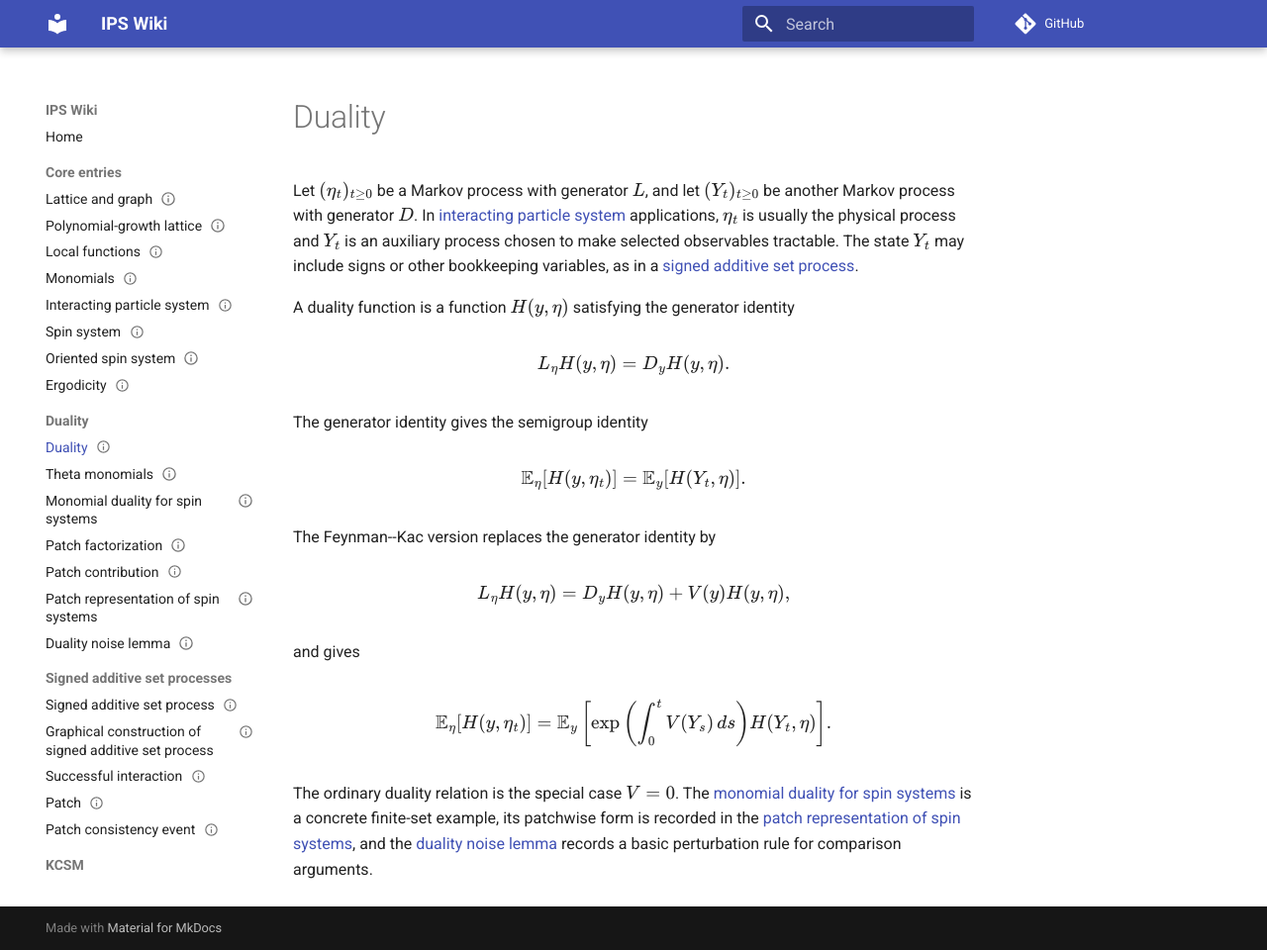
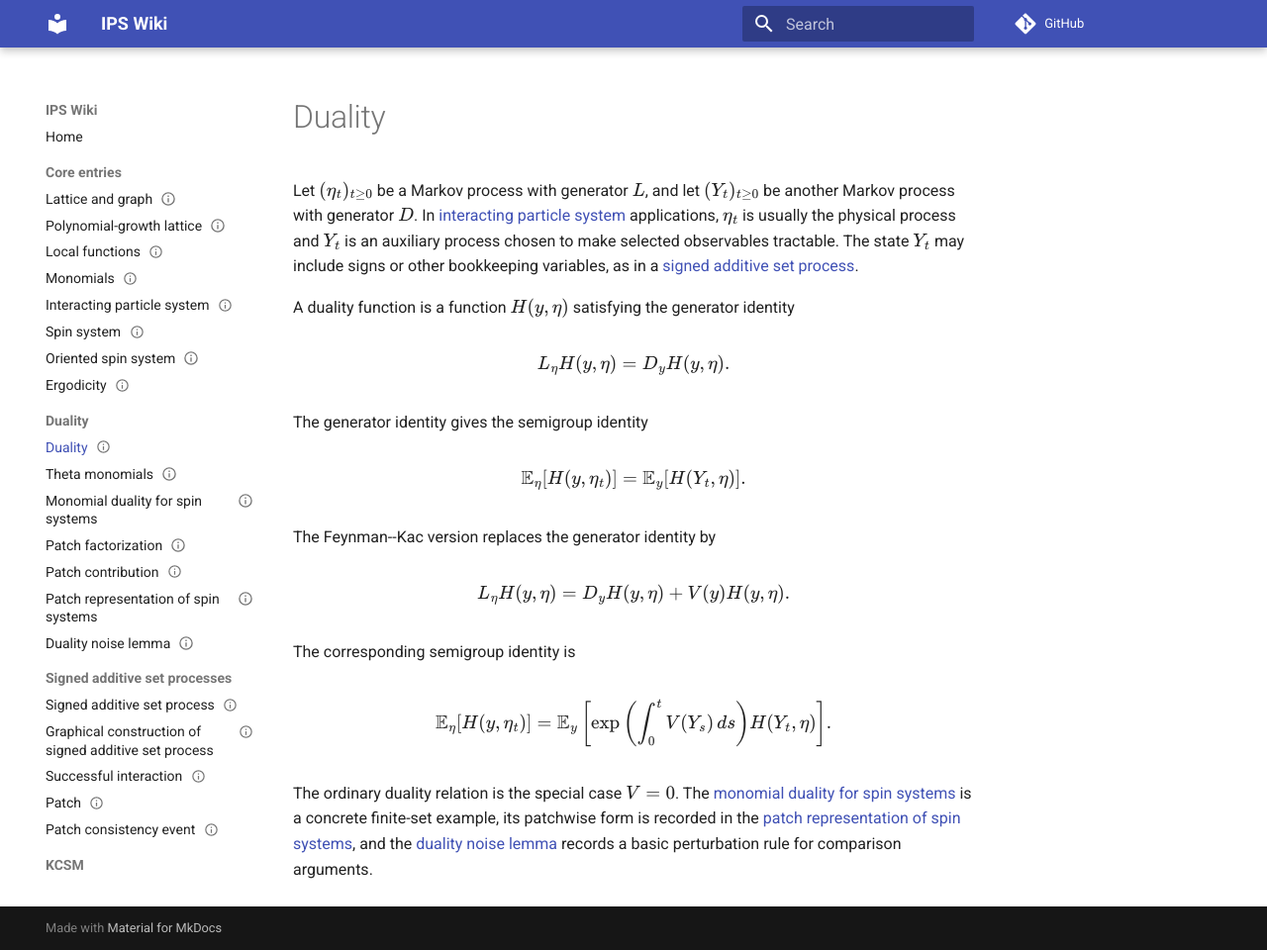
Before and after one commit to maciejgluchowski86-beep/ips-wiki, an MkDocs documentation site: the page built from docs/entries/duality.md, in a window 1280 px wide and 960 px high. Shown: the whole window at 99% size. Built offline with MkDocs 1.6.1 and Material for MkDocs 9.7.7, drawn with Linux system fonts in a browser that asks for light colours; comment, search, counter and statistics services are not loaded.

Commit message:
remove final display bridge in duality

```diff
--- a/docs/entries/duality.md
+++ b/docs/entries/duality.md
@@ -28,10 +28,10 @@ $$
 The Feynman--Kac version replaces the generator identity by
 
 $$
-L_\eta H(y,\eta)=D_yH(y,\eta)+V(y)H(y,\eta),
+L_\eta H(y,\eta)=D_yH(y,\eta)+V(y)H(y,\eta).
 $$
 
-and gives
+The corresponding semigroup identity is
 
 $$
 \E_\eta[H(y,\eta_t)]
```
